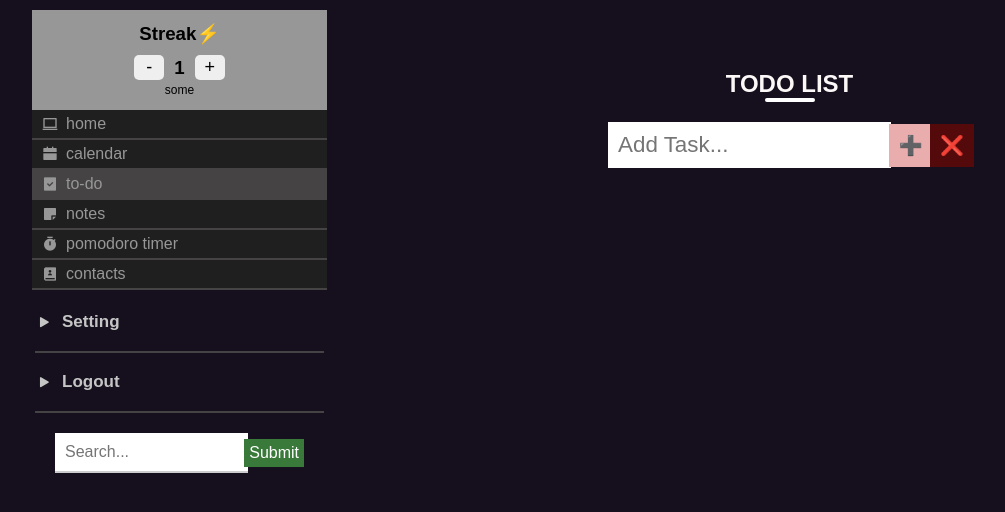
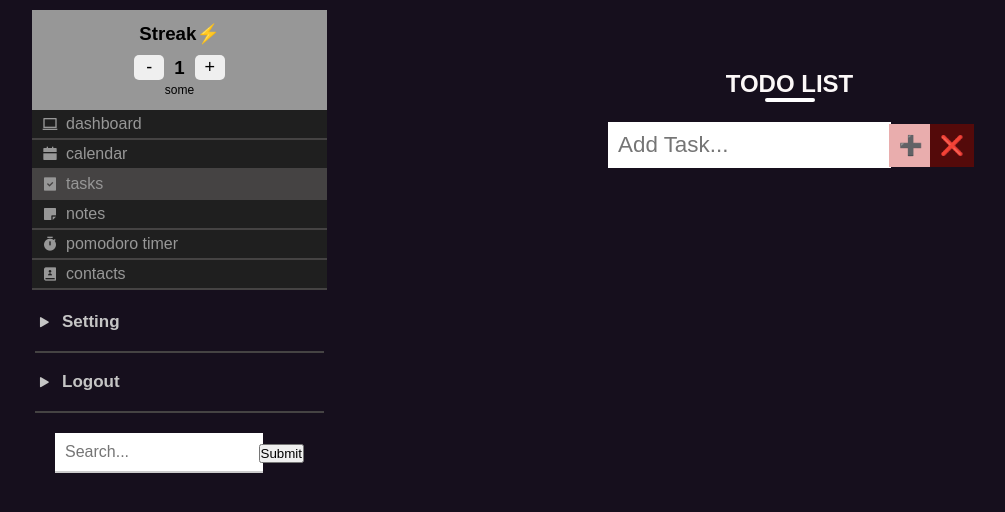
Before and after one commit to aman-bhatti/taskware, a Flask app: page /toDo in a window 1280 px wide. Shown: the part 154-666 px from the top of the page, without its empty margins (8-1013 px from the left). Run offline with Flask 3, Linux system fonts and the light colour scheme; some libraries are stand-ins or nearby versions.

Commit message:
Update toDo.html

```diff
--- a/templates/toDo.html
+++ b/templates/toDo.html
@@ -24,7 +24,7 @@
                 <li><a class="nav-link" href="{{url_for('services')}}">SERVICES</a></li>
                 <li><a class="nav-link" href="{{url_for('connect')}}">CONNECT</a></li>
                 <li><a class="nav-link" href="{{url_for('dashboard')}}">DASHBOARD</a></li>
-                <li><a class="nav-link" href="{{url_for('main')}}">LOGOUT</a></li>
+                <li><a class="nav-link" href="{{url_for('logout')}}">LOGOUT</a></li>
             </ul>
         </nav>
     </header>
@@ -71,13 +71,13 @@
                     </div>
                     <ul>
                         <a href="{{url_for('dashboard')}}">
-                            <li class="aside-item"><i class="ri-macbook-line"></i>home</li>
+                            <li class="aside-item"><i class="ri-macbook-line"></i>dashboard</li>
                         </a>
                         <a href="{{url_for('calendar')}}">
                             <li class="aside-item"><i class="ri-calendar-fill"></i>calendar</li>
                         </a>
                         <a href="{{url_for('toDo')}}">
-                            <li class="aside-item aside-active"><i class="ri-task-fill"></i>to-do</li>
+                            <li class="aside-item aside-active"><i class="ri-task-fill"></i>tasks</li>
                         </a>
                         <a href="{{url_for('notes')}}">
                             <li class="aside-item"><i class="ri-sticky-note-fill"></i>notes</li>
@@ -96,11 +96,11 @@
                         </div>
                         <div class="footer-item">
                             <i class="ri-play-mini-fill"></i>
-                            <a href="{{ url_for('main') }}" class="btn">Logout</a>
+                            <a href="{{url_for('logout')}}">Logout</a>
                         </div>
-                        <form class="search-form">
-                            <input type="text" name="search" placeholder="Search...">
-                            <button id="submit">Submit</button>
+                        <form class="search-form" method="get" action="{{ url_for('search') }}">
+                            <input type="text" name="q" placeholder="Search...">
+                            <button type="submit">Submit</button>
                         </form>
 
                     </div>
```
